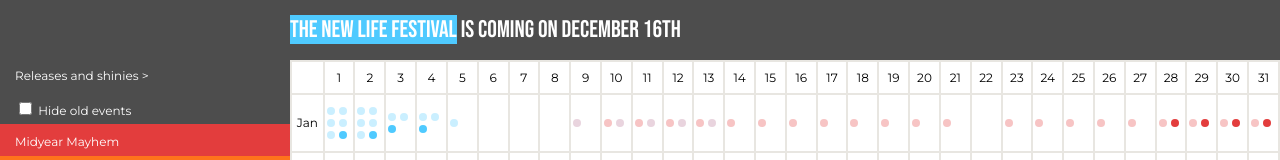
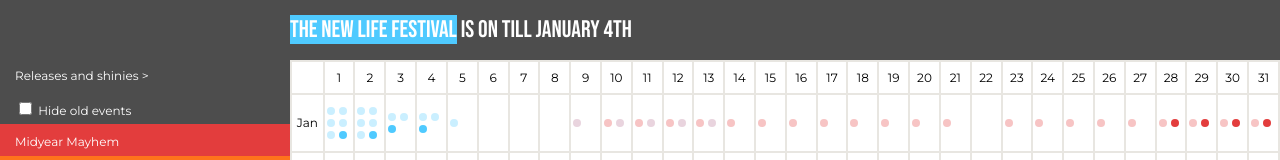
Before and after one commit to Nairinhe/Nairinhe.github.io, a plain HTML site: page index.html in a window 1280 px wide. Shown: the top 160 px of the page. Drawn offline with nearby package versions, Linux system fonts and the light colour scheme.

Commit message:
new life ongoing

```diff
--- a/index.html
+++ b/index.html
@@ -18,7 +18,7 @@
 </head>
 <body>
   <div>
-    <text class="NewLife">The New Life Festival</text><text> is coming on December 16th</text>
+    <text class="NewLife">The New Life Festival</text><text> is on till January 4th</text>
     <!--text>Events history</text-->
   </div>
   <div>
```
